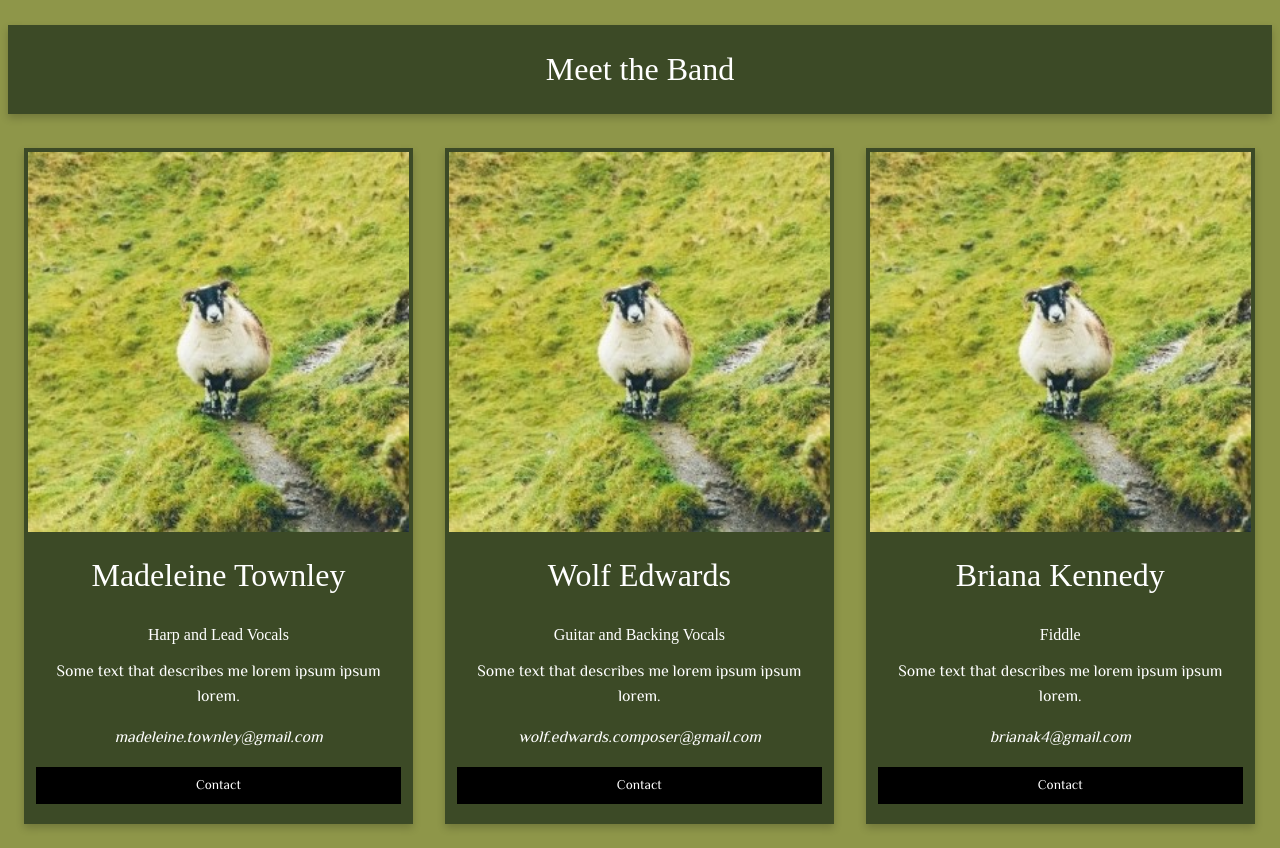
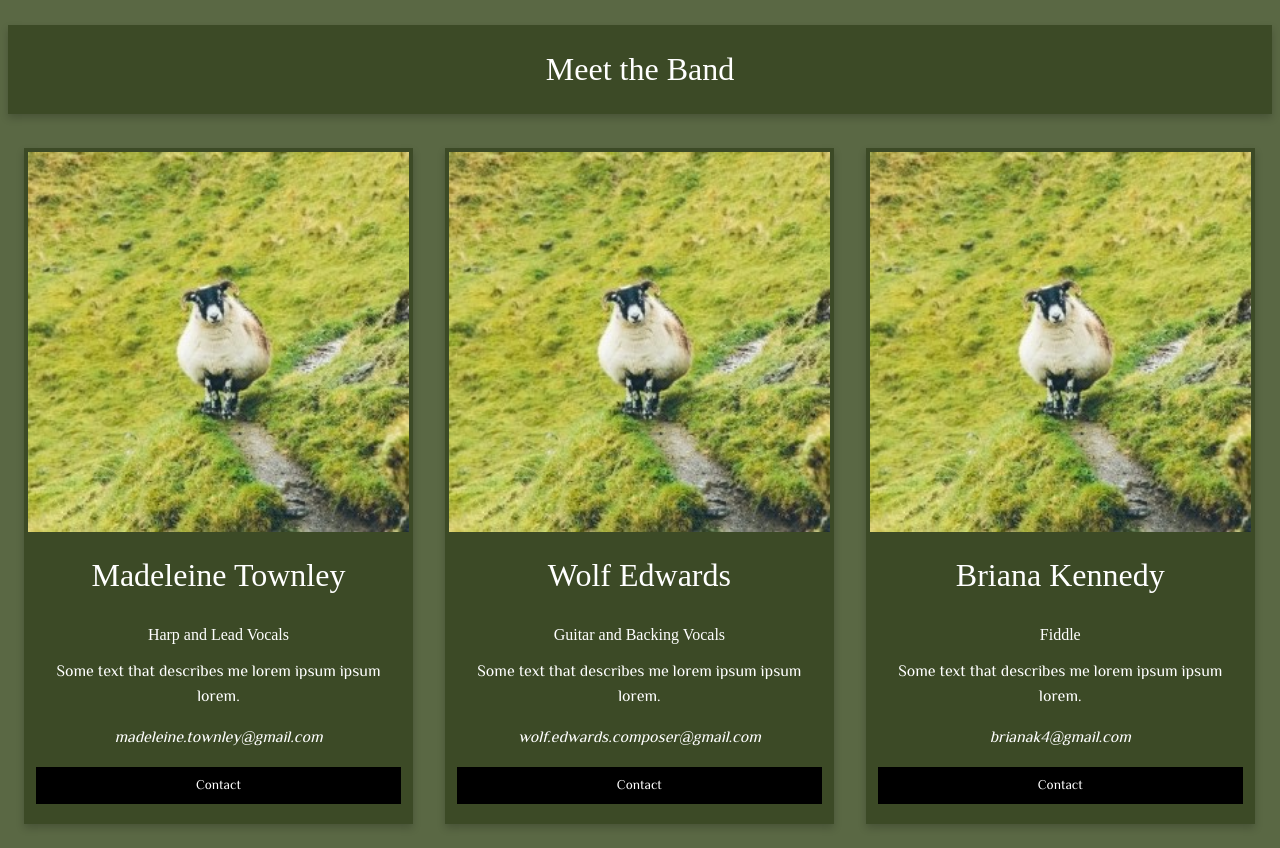
Before and after one commit to sylvanarama/bandweb, a PHP site: page /bios.html in a window 1280 px wide. Shown: the part 243-1091 px from the top of the page. Run offline with PHP 8.4, Linux system fonts and the light colour scheme; some web fonts are replaced.

Commit message:
more palette tweaks

```diff
--- a/style.css
+++ b/style.css
@@ -1,5 +1,5 @@
 :root {
-  --main-bg-color: rgb(142,150,73);
+  --main-bg-color: rgb(90, 104, 68);
   --dark-accent-color: rgb(60,74,38);
   --light-accent-color: rgb(190,150,65);
 }
```
